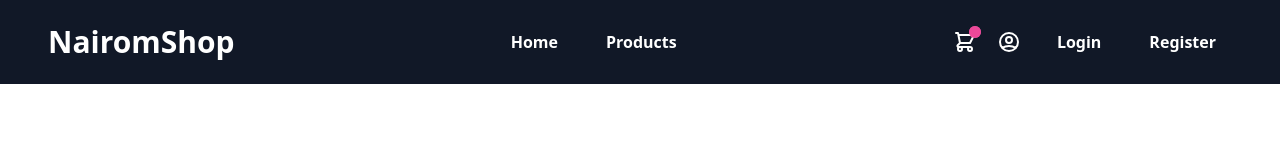
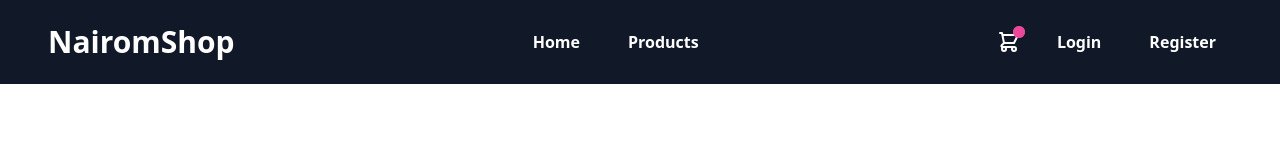
Before and after one commit to DanteDeLordran/nairomshop, a SvelteKit app: page / in a window 1280 px wide. Shown: the top 160 px of the page. Built offline with nearby package versions, Linux system fonts and the light colour scheme.

Commit message:
Removed navbar items

```diff
--- a/src/routes/+layout.svelte
+++ b/src/routes/+layout.svelte
@@ -8,7 +8,6 @@
       <nav class="flex justify-between bg-gray-900 text-white w-screen">
         <div class="px-5 xl:px-12 py-6 flex w-full items-center">
           <a class="text-3xl font-bold font-heading" href="/">
-            <!-- <img class="h-9" src="logo.png" alt="logo"> -->
             NairomShop
           </a>
           <!-- Nav Links -->
@@ -17,7 +16,7 @@
             <li><a class="hover:text-gray-200" href="/products">Products</a></li>
           </ul>
           <!-- Header Icons -->
-          <div class="hidden xl:flex items-center space-x-5">
+          <div class=" xl:flex items-center space-x-5">
 
             <a class="flex items-center hover:text-gray-200" href="/cart">
                 <svg xmlns="http://www.w3.org/2000/svg" class="h-6 w-6" fill="none" viewBox="0 0 24 24" stroke="currentColor">
@@ -29,12 +28,7 @@
                   </span>
                 </span>
             </a>
-            <!-- Sign In / Register      -->
-            <a class="flex items-center hover:text-gray-200" href="#">
-                <svg xmlns="http://www.w3.org/2000/svg" class="h-6 w-6 hover:text-gray-200" fill="none" viewBox="0 0 24 24" stroke="currentColor">
-                  <path stroke-linecap="round" stroke-linejoin="round" stroke-width="2" d="M5.121 17.804A13.937 13.937 0 0112 16c2.5 0 4.847.655 6.879 1.804M15 10a3 3 0 11-6 0 3 3 0 016 0zm6 2a9 9 0 11-18 0 9 9 0 0118 0z" />
-                </svg>
-            </a>
+
             <ul class="hidden md:flex px-4 mx-auto font-semibold font-heading space-x-12">
                 <li><a class="hover:text-gray-200" href="/auth/login">Login</a></li>
                 <li><a class="hover:text-gray-200" href="/auth/register">Register</a></li>
@@ -42,22 +36,6 @@
 
           </div>
         </div>
-        <!-- Responsive navbar -->
-        <a class="xl:hidden flex mr-6 items-center" href="#">
-          <svg xmlns="http://www.w3.org/2000/svg" class="h-6 w-6 hover:text-gray-200" fill="none" viewBox="0 0 24 24" stroke="currentColor">
-            <path stroke-linecap="round" stroke-linejoin="round" stroke-width="2" d="M3 3h2l.4 2M7 13h10l4-8H5.4M7 13L5.4 5M7 13l-2.293 2.293c-.63.63-.184 1.707.707 1.707H17m0 0a2 2 0 100 4 2 2 0 000-4zm-8 2a2 2 0 11-4 0 2 2 0 014 0z" />
-          </svg>
-          <span class="flex absolute -mt-5 ml-4">
-            <span class="animate-ping absolute inline-flex h-3 w-3 rounded-full bg-pink-400 opacity-75"></span>
-            <span class="relative inline-flex rounded-full h-3 w-3 bg-pink-500">
-            </span>
-          </span>
-        </a>
-        <a class="navbar-burger self-center mr-12 xl:hidden" href="#">
-            <svg xmlns="http://www.w3.org/2000/svg" class="h-6 w-6 hover:text-gray-200" fill="none" viewBox="0 0 24 24" stroke="currentColor">
-                <path stroke-linecap="round" stroke-linejoin="round" stroke-width="2" d="M4 6h16M4 12h16M4 18h16" />
-            </svg>
-        </a>
       </nav>
 
     </section>
```
